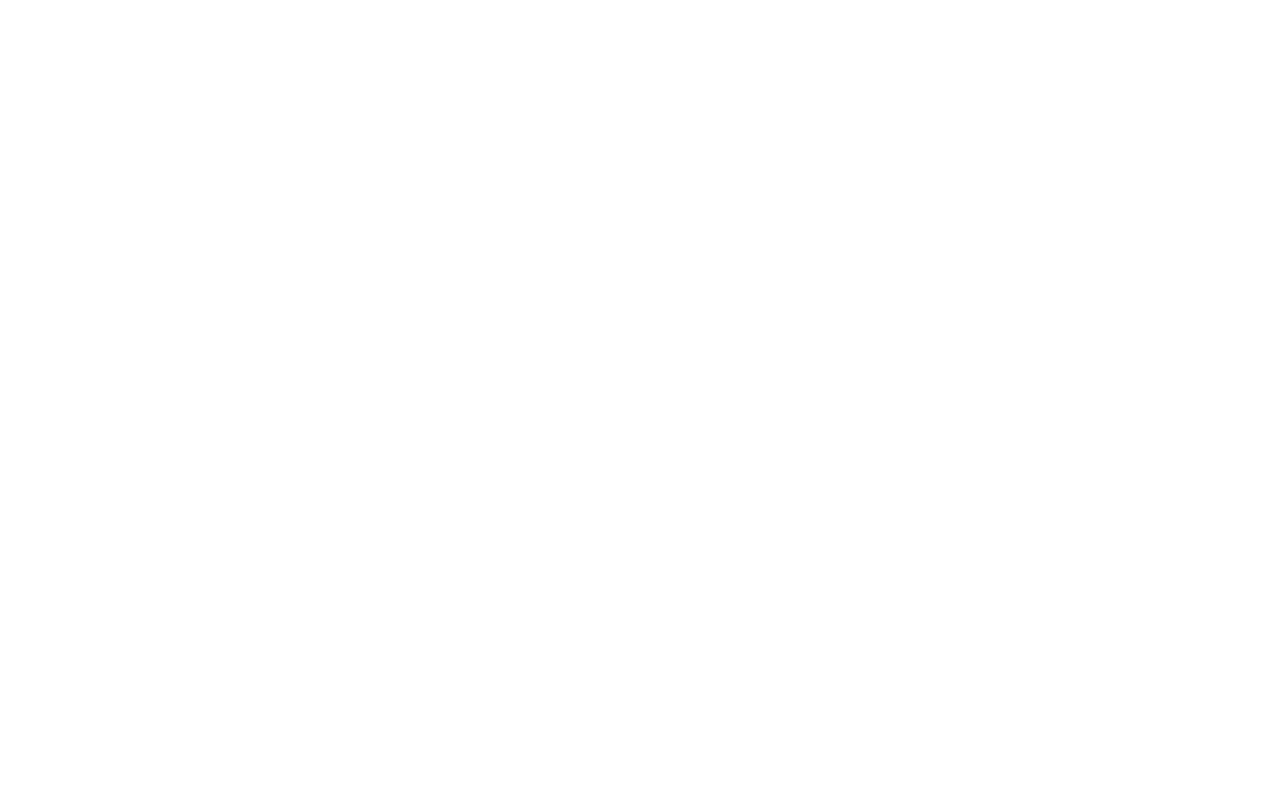
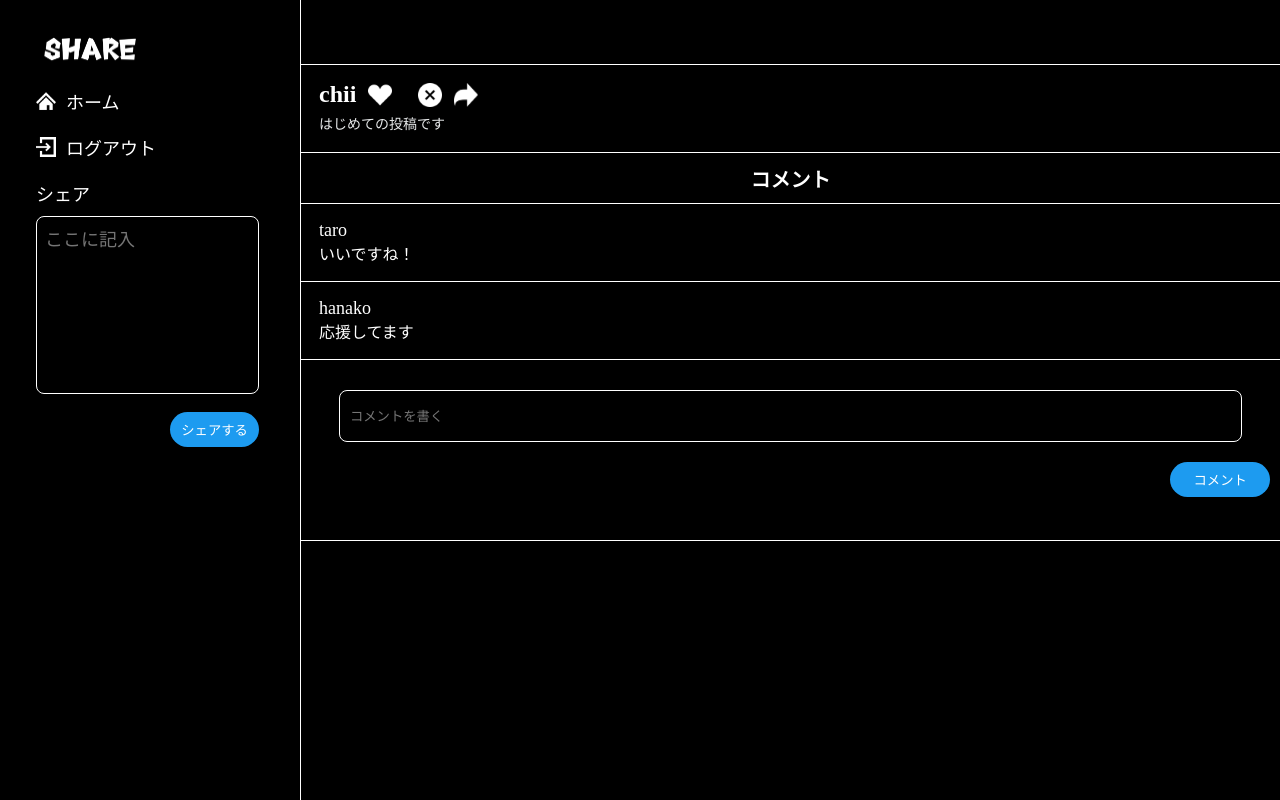
Before and after one commit to okumurachie/Twitter-frontend, a Nuxt app: page /posts/1 in a window 1280 px wide. Before the commit this address had no page. Built offline with nearby package versions, Linux system fonts and the light colour scheme.

Commit message:
コメント作成画面CSS編集

```diff
--- /dev/null
+++ b/components/app/Comment.vue
@@ -0,0 +1,138 @@
+<template>
+    <div class="comment-item">
+        <div class="comment-header">
+            <h2 class="comment-title">コメント</h2>
+        </div>
+        <div class="comment-inner">
+            <div class="comment-list">
+                <div v-for="comment in comments" :key="comment.id" class="comment-body">
+                    <div class="commet-body-wrapper">
+                        <div class="user">{{ comment.userName }}</div>
+                        <div class="content">{{ comment.content }}</div>
+                    </div>
+                </div>
+            </div>
+            <div class="comment-form">
+                <div class="form-input">
+                    <input class="comment-form-input" v-model="text" type="text" placeholder="コメントを書く" />
+                </div>
+                <div class="form-button">
+                    <button class="comment-button" @click="submit">コメント</button>
+                </div>
+            </div>
+        </div>
+    </div>
+</template>
+
+<script setup>
+const props = defineProps({
+    postId: Number,
+    comments: Array
+})
+
+const emit = defineEmits(['submit'])
+
+const text = ref('')
+
+const submit = () => {
+    if (!text.value) return
+    emit('submit', text.value)
+    text.value = ''
+}
+</script>
+
+<style scoped>
+.comment-item {
+    padding: 0;
+    width: 100%;
+    background-color: #000;
+    border-bottom: 1px solid #fff;
+    color: #fff;
+}
+
+.comment-inner,
+.comment-list {
+    padding: 0;
+    width: 100%;
+}
+
+.comment-form {
+    padding-top: 30px;
+    width: 100%;
+    height: 150px;
+    display: flex;
+    flex-direction: column;
+    gap: 20px;
+}
+
+.form-input {
+    width: 100%;
+    display: flex;
+    justify-content: center;
+}
+
+.comment-form-input {
+    width: 90%;
+    height: 30px;
+    background-color: #000;
+    border: 1px solid #fff;
+    border-radius: 8px;
+    padding: 10px;
+}
+
+.form-button {
+    width: 99%;
+    display: flex;
+    justify-content: flex-end;
+}
+
+.comment-body {
+    padding: 0;
+    border-bottom: 1px solid #fff;
+}
+
+.commet-body-wrapper {
+    padding: 16px 18px;
+}
+
+.comment-header {
+    height: 50px;
+    display: flex;
+    gap: 12px;
+    border-bottom: 1px solid #fff;
+}
+
+.comment-title {
+    width: 100%;
+    font-size: 20px;
+    display: flex;
+    justify-content: center;
+    align-items: center;
+}
+
+.comment-button {
+    width: 100px;
+    padding: 8px;
+    border-radius: 20px;
+    background: #1d9bf0;
+    color: #fff;
+    border: none;
+    cursor: pointer;
+    transition:
+        background-color 0.25s ease,
+        transform 0.15s ease;
+}
+
+.comment-button:hover {
+    background: #156eaa;
+    transform: translateY(-1px);
+}
+
+.user {
+    font-size: 18px;
+}
+
+.content {
+    font-size: 16px;
+}
+</style>
--- a/components/app/Message.vue
+++ b/components/app/Message.vue
@@ -1,6 +1,117 @@
 <template>
-    <div>
-        <h1>コメント</h1>
+    <div class="message-item">
+        <div class="message-inner">
+            <div class="message-header">
+                <span class="username">
+                    {{ message.user.name }}
+                </span>
 
+                <div class="actions">
+                    <button class="icon-button" @click="toggleLike">
+                        <img src="/images/heart.png" alt="like" />
+                        <span class="like-count">{{ message.likes }}</span>
+                    </button>
+
+                    <button v-if="isMyPost" class="icon-button" @click="deletePost">
+                        <img src="/images/cross.png" alt="delete" />
+                    </button>
+
+                    <NuxtLink :to="`/posts/${message.id}`" class="icon-button">
+                        <img src="/images/detail.png" alt="create" />
+                    </NuxtLink>
+                </div>
+            </div>
+
+            <div class="message-body">
+                {{ message.body }}
+            </div>
+        </div>
     </div>
 </template>
+
+<script setup>
+const props = defineProps({
+    message: {
+        type: Object,
+        required: true
+    },
+    currentUserId: {
+        type: Number,
+        required: true
+    }
+})
+
+const isMyPost = computed(() => {
+    return props.message.user.id === props.currentUserId
+})
+
+const emit = defineEmits(['like'])
+
+const toggleLike = () => {
+    emit('like', props.message.id)
+}
+
+const deletePost = () => {
+    // 仮：emitで親に通知
+    console.log('delete', props.message.id)
+}
+</script>
+
+<style scoped>
+.message-item {
+    width: 100%;
+    background-color: #000;
+    border-bottom: 1px solid #fff;
+}
+
+.message-inner {
+    padding: 16px 18px;
+    color: #fff;
+
+}
+
+.message-header {
+    display: flex;
+    gap: 12px;
+}
+
+.username {
+    font-weight: bold;
+    font-size: 24px;
+}
+
+.actions {
+    display: flex;
+    align-items: center;
+    gap: 12px;
+}
+
+.icon-button {
+    background: none;
+    border: none;
+    padding: 0;
+    cursor: pointer;
+    display: flex;
+    align-items: center;
+    gap: 4px;
+}
+
+.icon-button img {
+    width: 24px;
+    height: 24px;
+}
+
+.like-count {
+    font-size: 18px;
+}
+
+.message-body {
+    margin-top: 6px;
+    font-size: 14px;
+    /* ①より小さめ */
+    line-height: 1.6;
+    color: #e7e9ea;
+    white-space: pre-wrap;
+    /* 改行対応 */
+}
+</style>
--- a/components/app/SideNav.vue
+++ b/components/app/SideNav.vue
@@ -18,7 +18,7 @@
             <!-- 投稿フォーム -->
             <div class="post-box">
                 <label for="textarea">シェア</label>
-                <textarea placeholder="ここに記入" rows="10"></textarea>
+                <textarea placeholder="ここに記入" rows="8"></textarea>
                 <div class="button-wrapper">
                     <button class="post-button">シェアする</button>
                 </div>
@@ -90,6 +90,14 @@
     background-color: #000;
     border: 1px solid #fff;
     margin-bottom: 10px;
+    font-size: 18px;
+    color: #fff;
+    transition: border-color 0.25s ease;
+}
+
+.post-box textarea:focus {
+    outline: none;
+    border-color: #1d9bf0;
 }
 
 .button-wrapper {
@@ -106,6 +114,15 @@
     background: #1d9bf0;
     color: #fff;
     border: none;
+    cursor: pointer;
+    transition:
+        background-color 0.25s ease,
+        transform 0.15s ease;
+}
+
+.post-button:hover {
+    background: #156eaa;
+    transform: translateY(-1px);
 }
 
 .logout {
@@ -116,4 +133,10 @@
     color: #fff;
     cursor: pointer;
 }
+
+@media (max-width: 767px) {
+    .sidebar {
+        display: none;
+    }
+}
 </style>
--- a/layouts/app.vue
+++ b/layouts/app.vue
@@ -6,14 +6,13 @@
                 <h1 class="page-title">{{ route.meta.title }}</h1>
             </div>
             <section class="main-content">
-                <slot />
+                <NuxtPage :key="route.fullPath" />
             </section>
         </div>
     </div>
 </template>
 
 <script setup>
-import { useRoute } from 'vue-router'
 import SideNav from '@/components/app/SideNav.vue'
 const route = useRoute()
 </script>
@@ -53,8 +52,29 @@
 
 .main-content {
     min-height: 128px;
-    padding: 16px;
-    border-bottom: 1px solid #fff;
+    padding: 0;
     overflow-y: auto;
 }
+
+@media (max-width: 767px) {
+    .main-header {
+        padding: 8px 12px;
+        border-bottom: 1px solid #fff;
+        position: sticky;
+        top: 0;
+        background: #000;
+        z-index: 10;
+    }
+
+    .page-title {
+        font-size: 24px;
+    }
+
+    .main-content {
+        width: 100%;
+        max-width: none;
+        margin: 0;
+        padding: 0;
+    }
+}
 </style>
--- a/pages/index.vue
+++ b/pages/index.vue
@@ -1,3 +1,10 @@
+<template>
+    <div class="message-content">
+        <Message v-for="message in messages" :key="message.id" :message="message" :current-user-id="currentUserId"
+            @like="onLike" />
+    </div>
+</template>
+
 <script setup>
 definePageMeta({
     layout: 'app',
@@ -5,8 +12,33 @@
 })
 
 import Message from '@/components/app/Message.vue'
+
+const onLike = (id) => {
+    const target = messages.value.find(m => m.id === id)
+    if (target) target.likes++
+}
+
+const currentUserId = 1
+
+const messages = ref([
+    {
+        id: 1,
+        body: 'はじめての投稿です',
+        likes: 3,
+        user: { id: 1, name: 'chii' }
+    },
+    {
+        id: 2,
+        body: 'NuxtでTwitter作成中',
+        likes: 5,
+        user: { id: 2, name: 'taro' }
+    }
+])
 </script>
 
-<template>
-    <Message />
-</template>
+<style scoped>
+.message-content {
+    padding: 0;
+    margin: 0;
+}
+</style>
--- /dev/null
+++ b/pages/posts/[id].vue
@@ -0,0 +1,57 @@
+<template>
+    <div class="post-detail">
+        <Message v-if="message" :message="message" :current-user-id="currentUserId" @like="onLike" />
+        <Comment :post-id="postId" :comments="comments" @submit="onSubmitComment" />
+    </div>
+</template>
+
+<script setup>
+import Message from '@/components/app/Message.vue'
+import Comment from '@/components/app/Comment.vue'
+
+const route = useRoute()
+const postId = route.params.id
+
+// 仮データ
+const currentUserId = 1
+
+const message = ref({
+    id: postId,
+    body: 'はじめての投稿です',
+    likes: 3,
+    user: {
+        id: 1,
+        name: 'chii'
+    }
+})
+
+const comments = ref([
+    { id: 1, userName: 'taro', content: 'いいですね！' },
+    { id: 2, userName: 'hanako', content: '応援してます' }
+])
+
+const onLike = () => {
+    message.value.liked = !message.value.liked
+    message.value.likes += message.value.liked ? 1 : -1
+}
+
+const onSubmitComment = (content) => {
+    comments.value.push({
+        id: Date.now(),
+        userName: 'me',
+        content
+    })
+}
+
+definePageMeta({
+    layout: 'app',
+    title: 'コメント'
+})
+</script>
+
+<style scoped>
+.post-detail {
+    padding: 0;
+    margin: 0;
+}
+</style>
```
Also changed, not shown: 1 other file (tests, documents, lock files or other folders).
